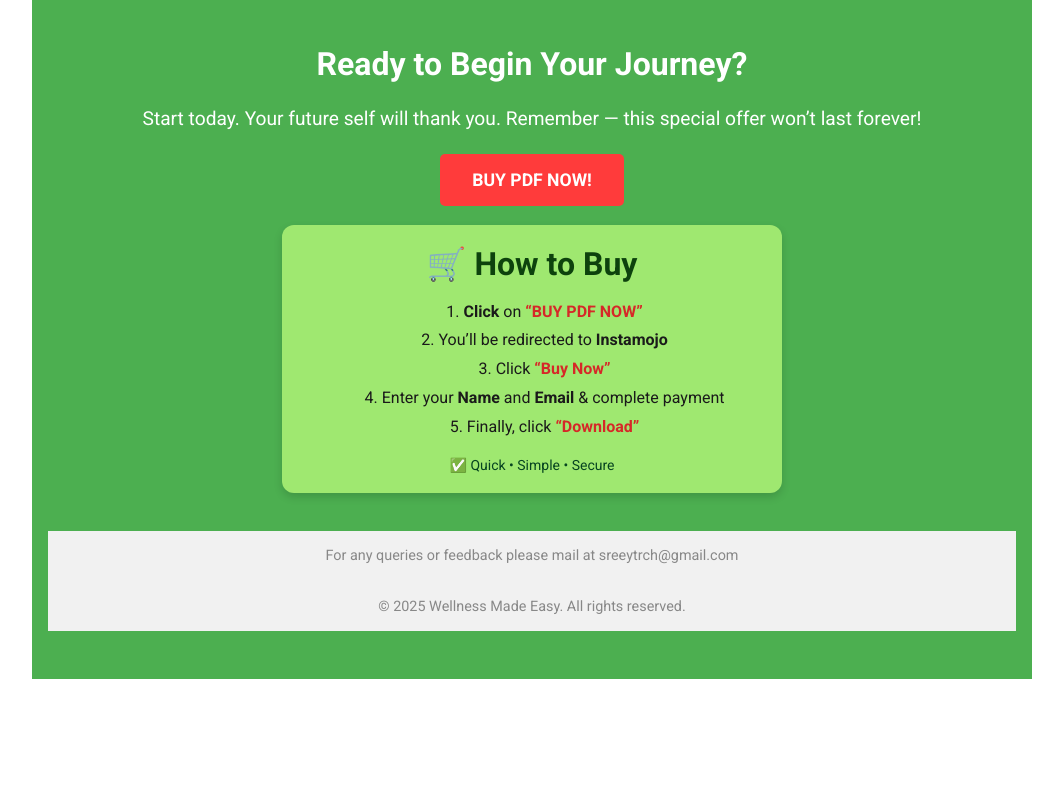
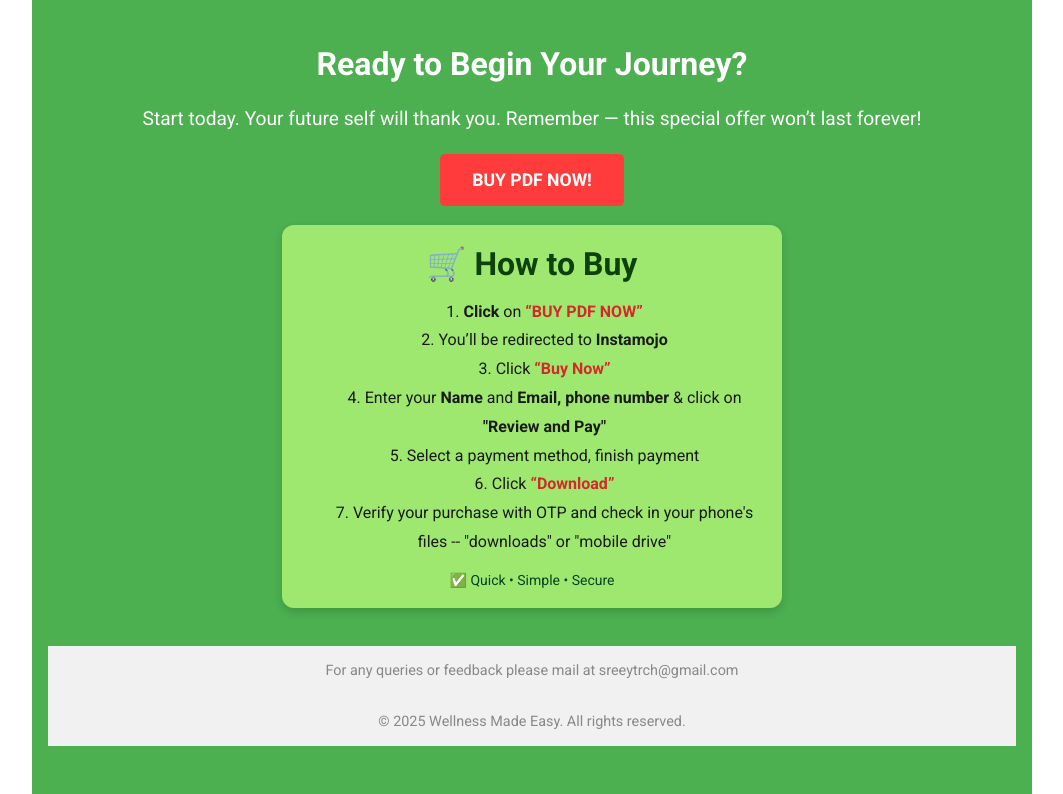
Before and after one commit to Sreeshvini03/WellnessMadeEasy, a plain HTML site: page index.html in a window 1280 px wide. Shown: the part 1521-2315 px from the top of the page, without its empty margins (108-1171 px from the left). Before the commit the page ends 2200 px from the top, so only its background shows below. Drawn offline with Linux system fonts and the light colour scheme.

Commit message:
Update final5

```diff
--- a/index.html
+++ b/index.html
@@ -194,8 +194,10 @@
     <li><b>Click</b> on <span style="color:#d62828; font-weight:bold;">“BUY PDF NOW”</span></li>
     <li>You’ll be redirected to <b>Instamojo</b></li>
     <li>Click <span style="color:#d62828; font-weight:bold;">“Buy Now”</span></li>
-    <li>Enter your <b>Name</b> and <b>Email</b> & complete payment</li>
-    <li>Finally, click <span style="color:#d62828; font-weight:bold;">“Download”</span></li>
+    <li>Enter your <b>Name</b> and <b>Email, phone number</b> & click on <b>"Review and Pay"</b></li>
+     <li>Select a payment method, finish payment </li>
+    <li>Click <span style="color:#d62828; font-weight:bold;">“Download”</span></li>
+     <li>Verify your purchase with OTP and check in your phone's files -- "downloads" or "mobile drive"</li>
   </ol>
   <p style="text-align:center; margin-top:15px; font-size:14px; color:#064420;">
     ✅ Quick • Simple • Secure
```
